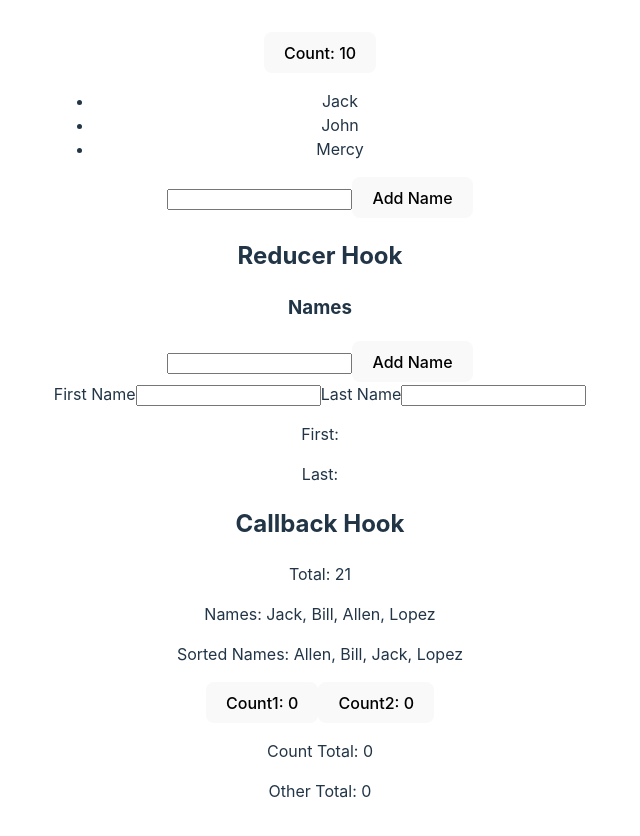
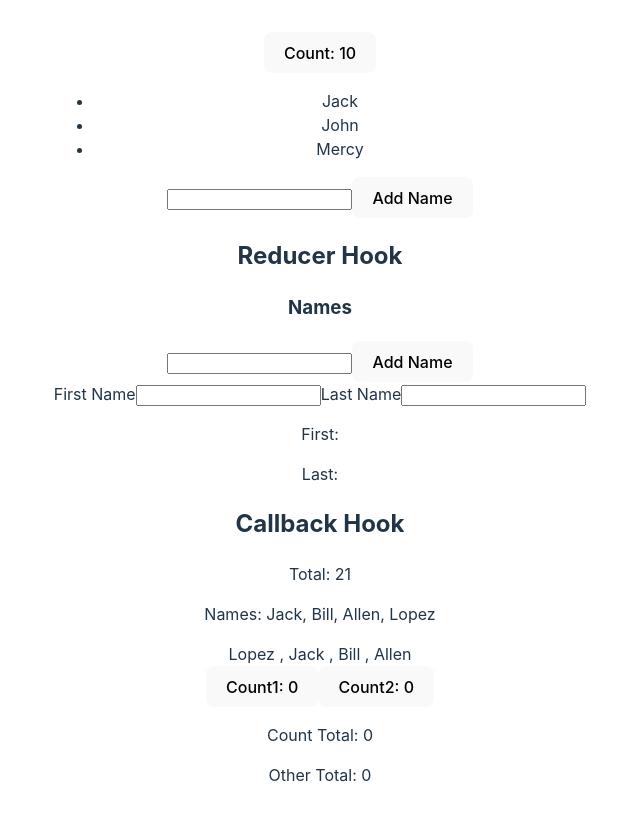
Before and after one commit to apella1/react-javascript, a React (Vite) app: page / in a window 1280 px wide. Shown: the top 836 px of the page, without its empty margins (320-960 px from the left). Built offline with nearby package versions, Linux system fonts and the light colour scheme.

Commit message:
Add useCallback

```diff
--- a/src/App.jsx
+++ b/src/App.jsx
@@ -4,6 +4,7 @@ import React from "react";
 import { State, Reducer, Callback } from "./components";
 
 const App = () => {
+  console.log("App rendered")
   return (
     <div>
       <State />
--- a/src/components/native-useCallback/Callback.jsx
+++ b/src/components/native-useCallback/Callback.jsx
@@ -1,4 +1,14 @@
-import { useMemo, useState } from "react";
+import { useCallback, useMemo, useState } from "react";
+
+function SortedList({ list, sortFunc }) {
+  console.log("Sorted list render");
+  const sortedList = useMemo(() => {
+    // the list sort happens twice because the list is mounted twice
+    console.log("Running sort");
+    return [...list].sort(sortFunc);
+  }, [list, sortFunc]);
+  return <div>{sortedList.join(" , ")}</div>;
+}
 
 // useMemo - use calculated values
 // Avoiding recomputation of the operation when the page is rendered
@@ -11,20 +21,22 @@ const Callback = () => {
     [numbers]
   );
   const [names] = useState(["Jack", "Bill", "Allen", "Lopez"]);
-  const sortedNames = useMemo(() => [...names].sort(), [names]);
   const [count1, setCount1] = useState(0);
   const [count2, setCount2] = useState(0);
   // not a good use of useMemo as the computation leads to a scalar
   const countTotal = useMemo(() => count1 + count2, [count1, count2]);
   // an efficient way would be
-  const effCountTotal = count1 + count2
+  const effCountTotal = count1 + count2;
+
+  const sortFunc = useCallback((a, b) => a.localeCompare(b) * -1, []);
+
   return (
     <>
       <h2>Callback Hook</h2>
       <div>
         <p>Total: {total}</p>
         <p>Names: {names.join(", ")}</p>
-        <p>Sorted Names: {sortedNames.join(", ")}</p>
+        <SortedList list={names} sortFunc={sortFunc} />
         <button onClick={() => setCount1(count1 + 1)}>Count1: {count1}</button>
         <button onClick={() => setCount2(count2 + 1)}>Count2: {count2}</button>
         <p>Count Total: {countTotal}</p>
```
Also changed, not shown: 1 other file (tests, documents, lock files or other folders).
